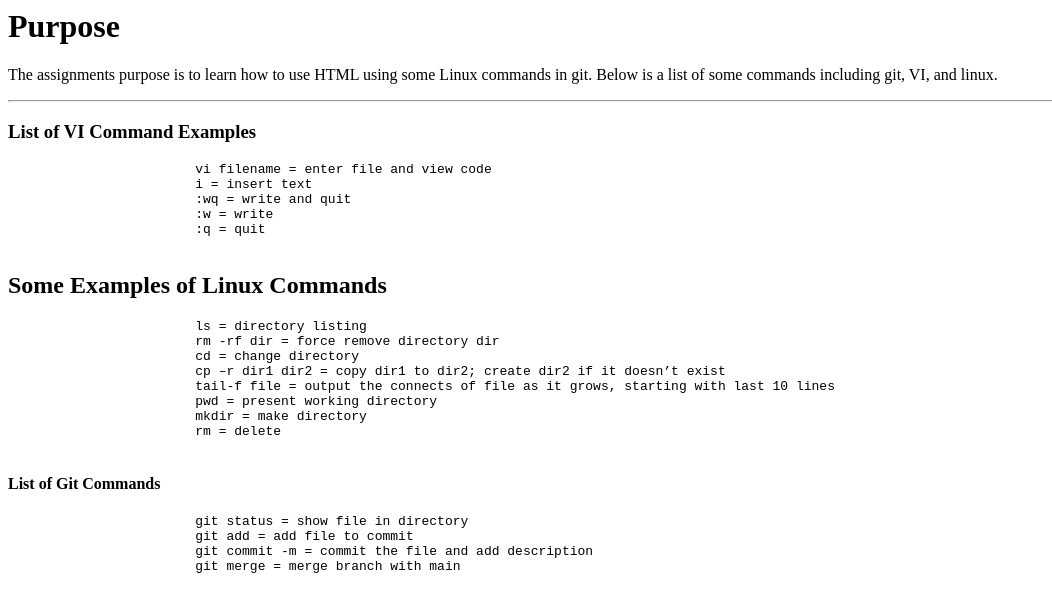
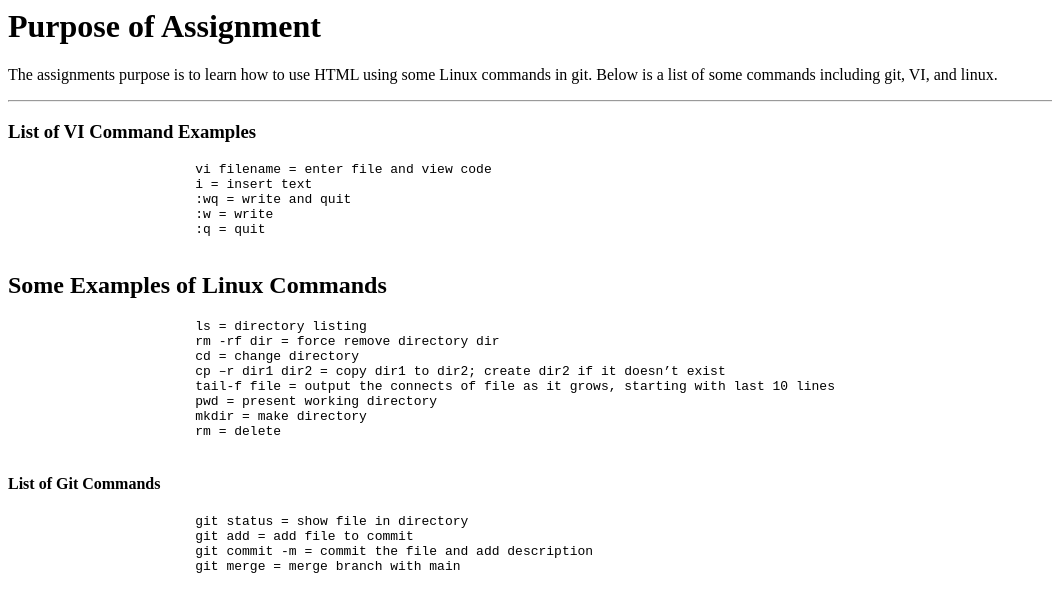
Before and after one commit to sehrishsaeed/IS601F21FirstWebsite-, a plain HTML site: page index.html in a window 1280 px wide. Shown: the whole page, without its empty margins (0-1052 px from the left). Drawn offline with Linux system fonts and the light colour scheme.

Commit message:
Task: Edited index and added some text.

```diff
--- a/index.html
+++ b/index.html
@@ -3,7 +3,7 @@
 			<title>My First Website: Linux Commands</title>
 		</head>
 		<body>
-			<h1>Purpose</h1>
+			<h1>Purpose of Assignment</h1>
 			<p>The assignments purpose is to learn how to use HTML using some Linux commands in git. Below is a list of some commands including git, VI, and linux. </p>
 			<hr>
 			<h3>List of VI Command Examples</h3>
```
